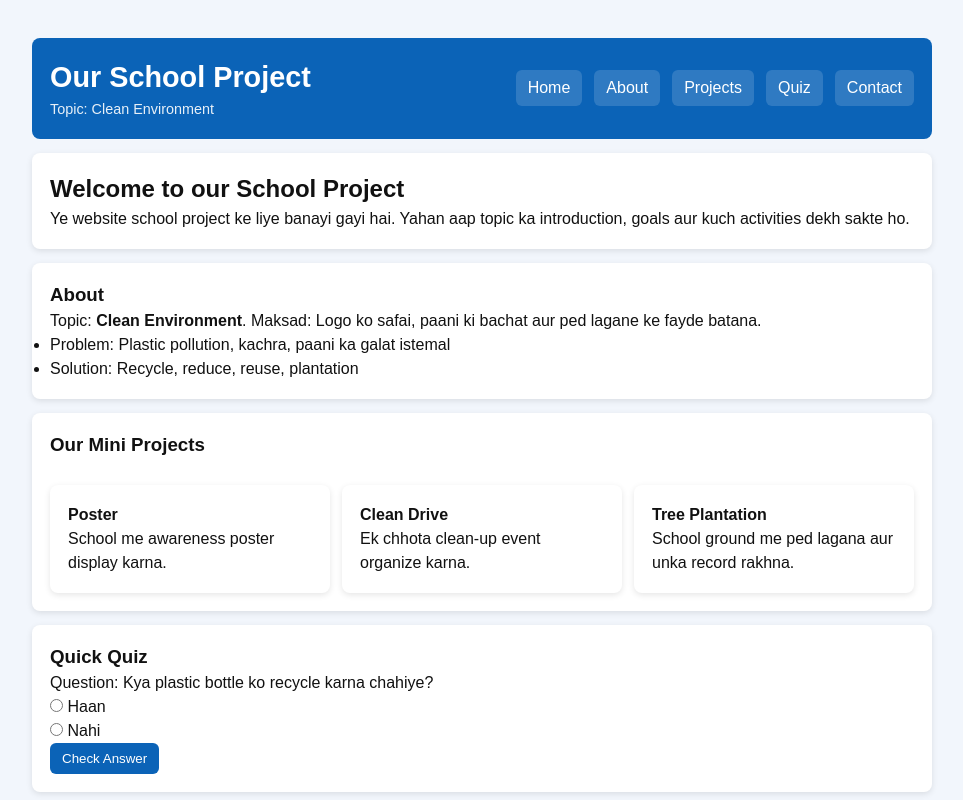
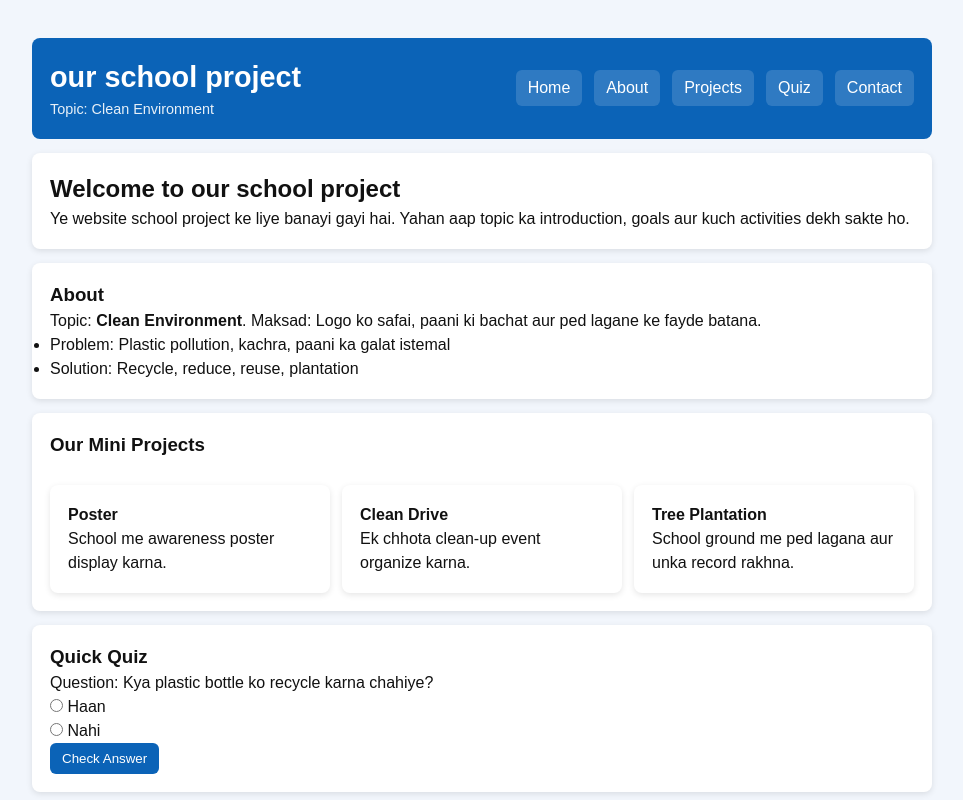
Before and after one commit to zulquarnaindbg/college, a plain HTML site: page index.html in a window 1280 px wide. Shown: the top 800 px of the page, without its empty margins (158-1121 px from the left). Drawn offline with Linux system fonts and the light colour scheme; a script that the page names is missing.

Commit message:
Add files via upload

```diff
--- a/index.html
+++ b/index.html
@@ -3,7 +3,7 @@
 <head>
   <meta charset="utf-8">
   <meta name="viewport" content="width=device-width, initial-scale=1">
-  <title>Our School Project</title>
+  <title>our school project</title>
 
   <!-- ====== CSS Link ====== -->
   <link rel="stylesheet" href="style.css">
@@ -13,7 +13,7 @@
     <header>
       <div style="display:flex;justify-content:space-between;align-items:center;gap:12px">
         <div>
-          <h1>Our School Project</h1>
+          <h1>our school project</h1>
           <div style="font-size:0.9rem;opacity:0.9">Topic: Clean Environment</div>
         </div>
         <div>
@@ -30,7 +30,7 @@
     </header>
 
     <section id="home" class="hero">
-      <h2>Welcome to our School Project</h2>
+      <h2>Welcome to our school project</h2>
       <p>Ye website school project ke liye banayi gayi hai. Yahan aap topic ka introduction, goals aur kuch activities dekh sakte ho.</p>
     </section>
 
@@ -76,7 +76,7 @@
     </section>
 
     <footer>
-      © <span id="year"></span> Our School — Project by Students
+      © <span id="year"></span> Our School — Project by Zulquarnain
     </footer>
   </div>
 
```
